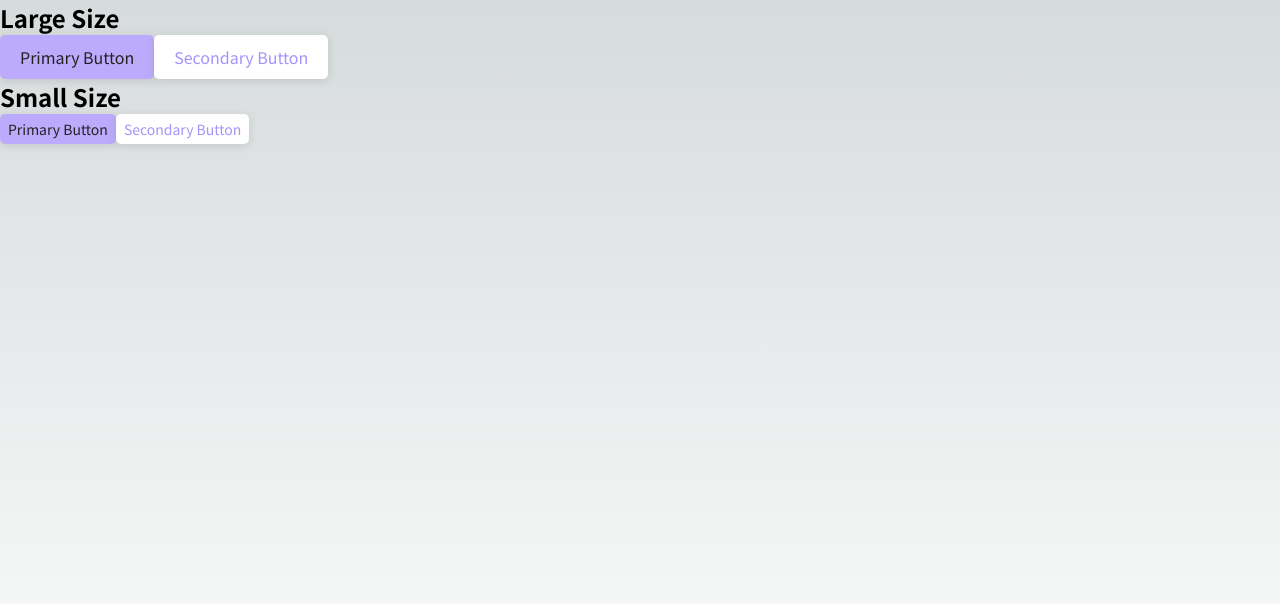
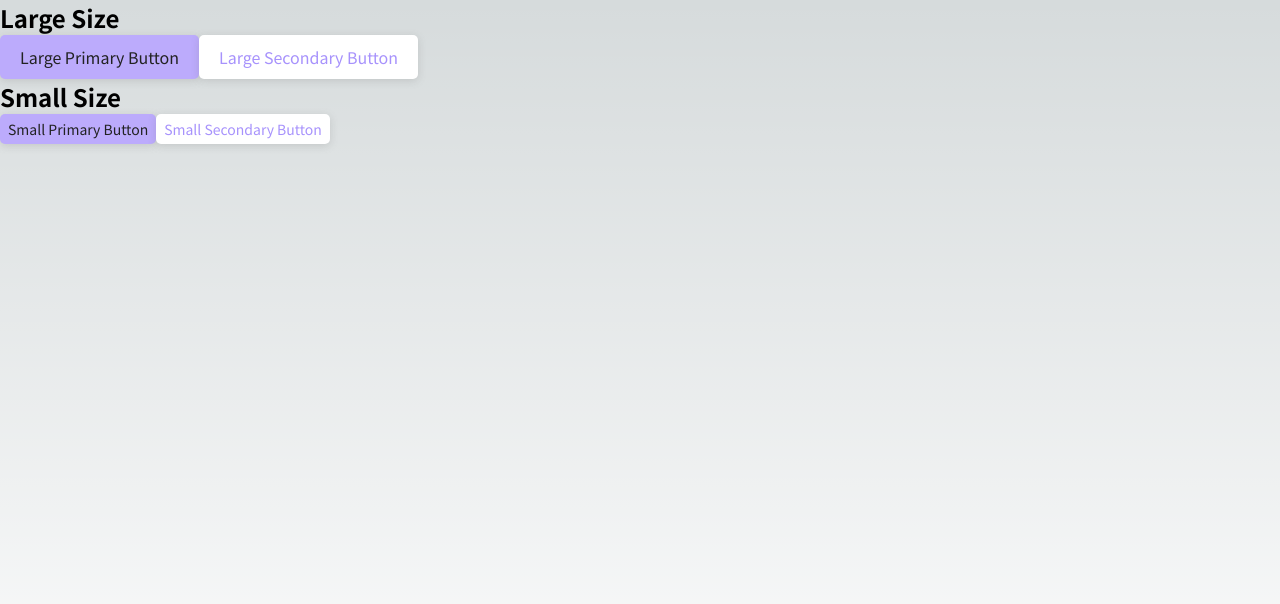
Before and after one commit to chin-da/Front, a Next.js app: page / in a window 1280 px wide. Shown: the top 604 px of the page. Built offline with nearby package versions, Linux system fonts and the light colour scheme.

Commit message:
[CHORE] 버튼 텍스트 수정

```diff
--- a/src/pages/index.tsx
+++ b/src/pages/index.tsx
@@ -15,16 +15,16 @@ export default function Home() {
         <section>
           <h1>Large Size</h1>
           <div>
-            <Button>Primary Button</Button>
-            <Button color="secondary">Secondary Button</Button>
+            <Button>Large Primary Button</Button>
+            <Button color="secondary">Large Secondary Button</Button>
           </div>
         </section>
         <section>
           <h1>Small Size</h1>
           <div>
-            <Button size="small">Primary Button</Button>
+            <Button size="small">Small Primary Button</Button>
             <Button color="secondary" size="small">
-              Secondary Button
+              Small Secondary Button
             </Button>
           </div>
         </section>
```
